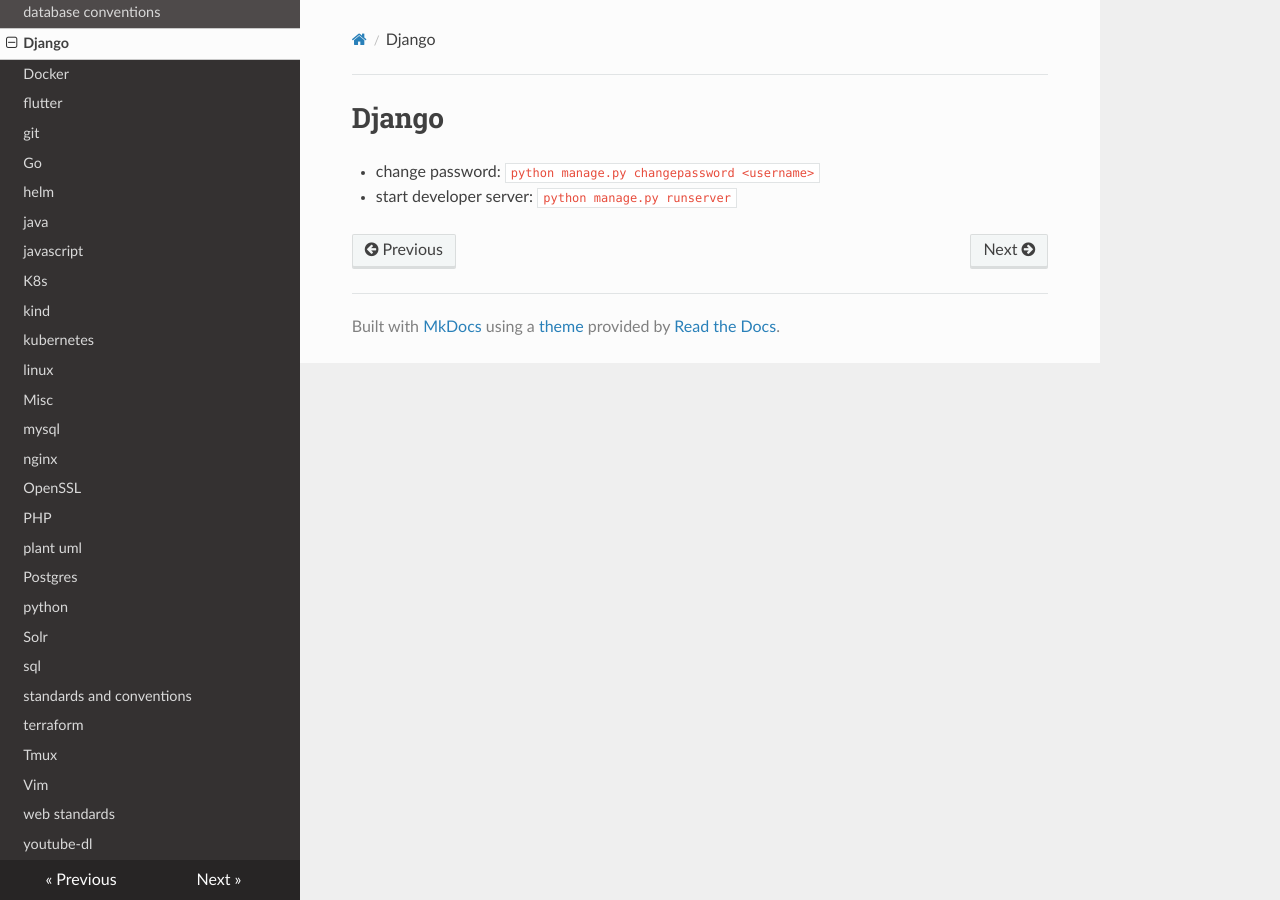
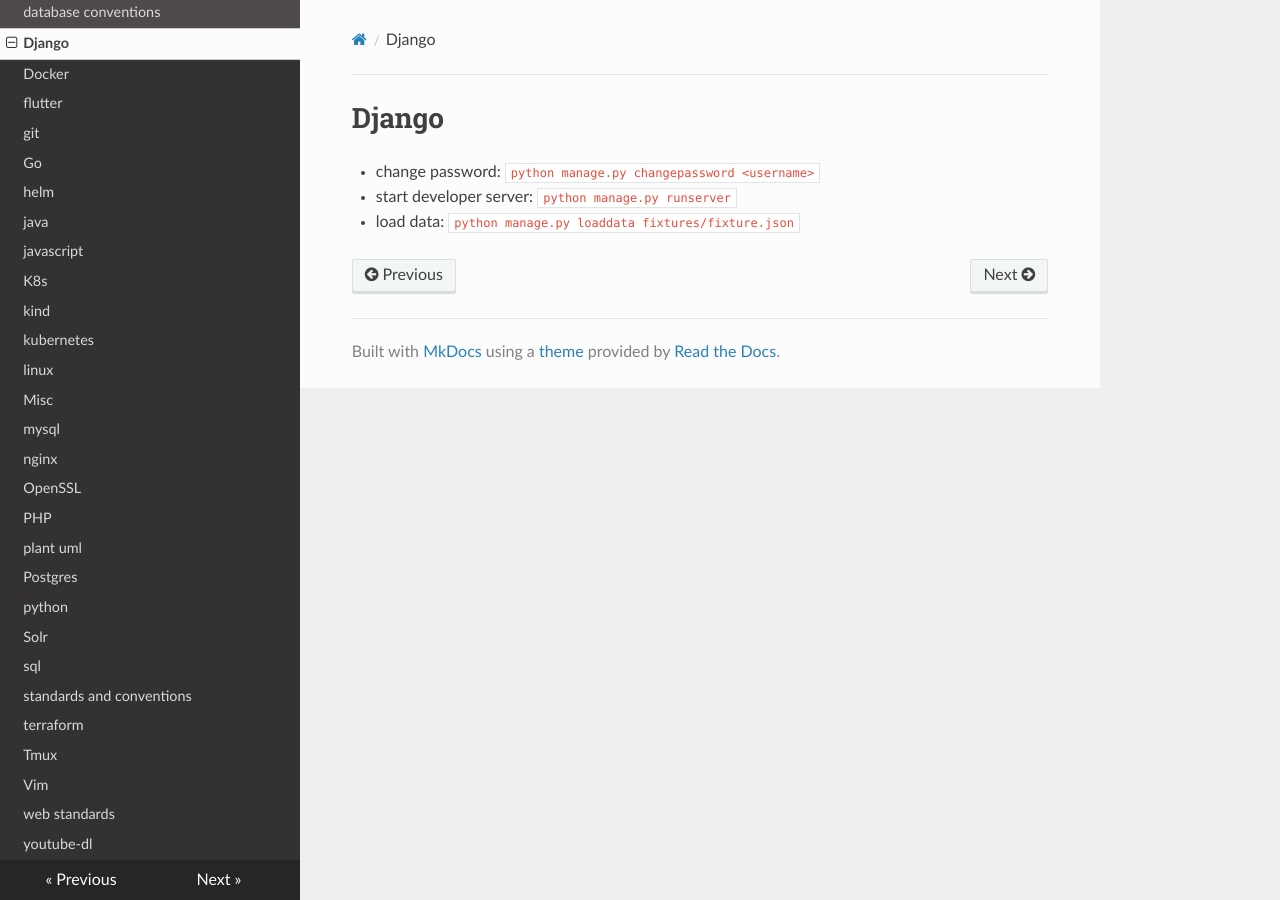
Before and after one commit to filipelucas42/notes, an MkDocs documentation site: the page built from docs/django.md, in a window 1280 px wide. Built offline with MkDocs 1.6.1, drawn with Linux system fonts in a browser that asks for light colours; nearby versions of some CDN libraries.

Commit message:
Update django.md

```diff
--- a/docs/django.md
+++ b/docs/django.md
@@ -2,3 +2,4 @@
 
 * change password: `python manage.py changepassword <username>`
 * start developer server: `python manage.py runserver`
+* load data: `python manage.py loaddata fixtures/fixture.json`
```
